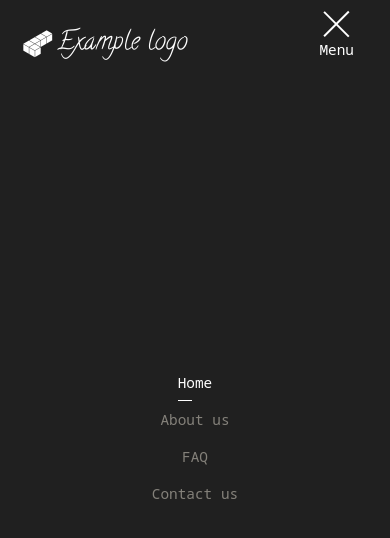
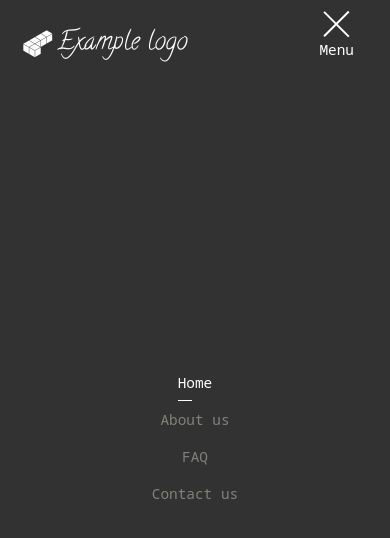
Before and after one commit to Retricks/slide-out-menu, a plain HTML site: page index.html in a window 390 px wide. Both pictures are taken after a click on the label "Menu". Drawn offline with Linux system fonts and the light colour scheme.

Commit message:
Commitowanie

```diff
--- a/styles/style.css
+++ b/styles/style.css
@@ -1,7 +1,7 @@
 @import url('https://fonts.googleapis.com/css2?family=Noto+Sans+Mono:wght@100;200;300;400;500;600;700;800;900&family=Noto+Sans:ital,wght@0,400;0,700;1,400;1,700&display=swap');
 
 :root{
-	--color-dark: rgba(8,8,8, 0.9);
+	--color-dark: rgb(50,50,50);
 	--font-nav: 'Noto Sans Mono', monospace;
 }
 
@@ -146,7 +146,7 @@ body{
 		height: 100vh;
 		width: 0;
 		display: flex;
-		align-items: space-between;
+		align-items: center;
 		justify-content: center;
 		flex-direction: column;
 		z-index: 1;
@@ -162,6 +162,7 @@ body{
 		left: 0;
 		opacity: 1;
 		transition: 1s ease;
+		background: var(--color-dark);
 	}
 	.nav__a{
 		display: block;
```
